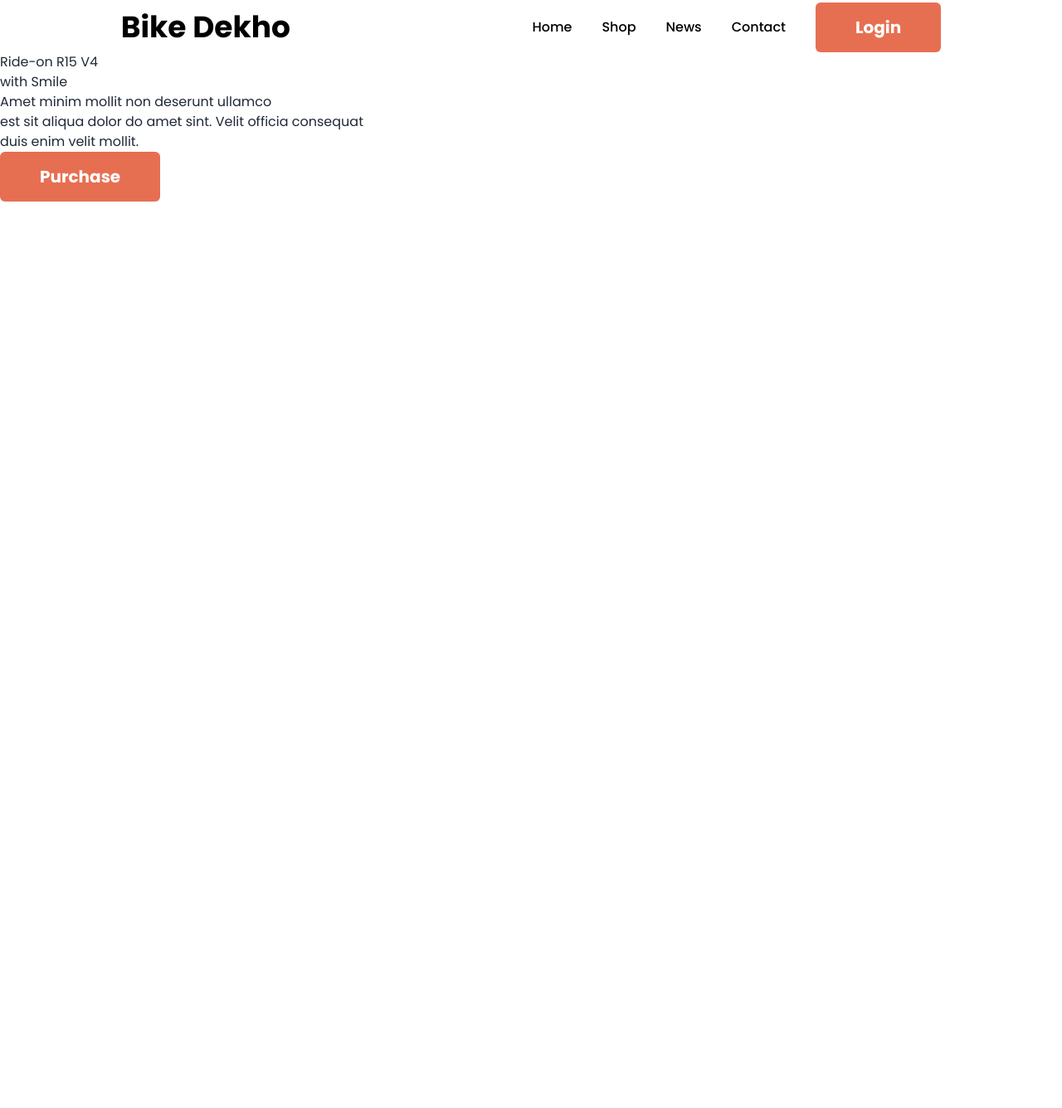
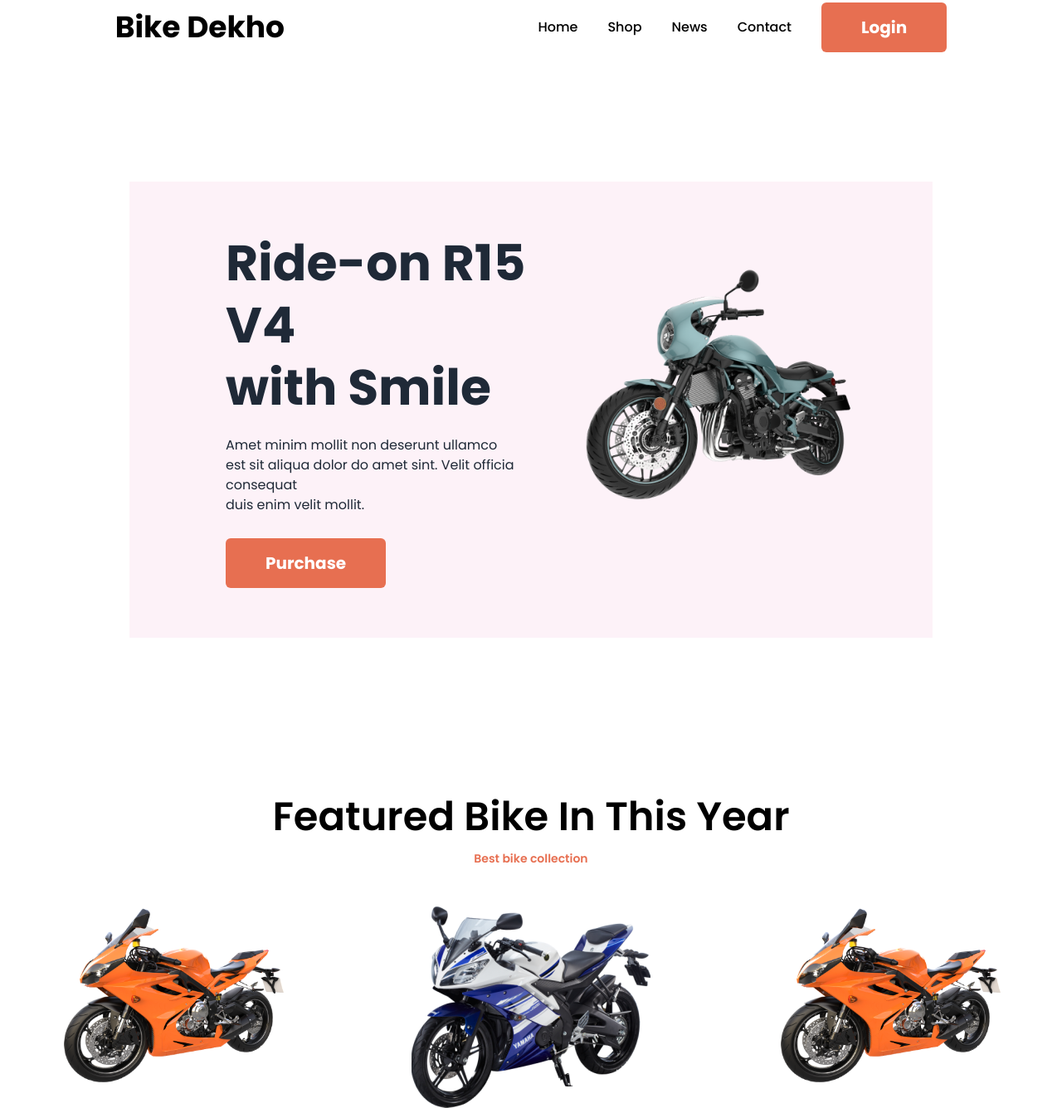
Before and after one commit to tarekibnkhayer/biker-zone-with-daisyui, a plain HTML site: page index.html in a window 1280 px wide. Shown: the part 45-1381 px from the top of the page at 83% size. Before the commit the page ends 800 px from the top, so only its background shows below. Drawn offline with nearby package versions, Linux system fonts and the light colour scheme.

Commit message:
header section done

```diff
--- a/index.html
+++ b/index.html
@@ -26,6 +26,8 @@
             colors: {
               clifford: "#da373d",
               primary: "#E76F51",
+              black: "#000",
+              para: "rgba(0, 0, 0, 0.80)"
 
             },
           },
@@ -42,10 +44,10 @@
     <!-- header -->
     <header>
       <!-- nav section -->
-      <nav class="flex justify-around mt-12 items-center bg-white">
-        <div class="text-[#000] text-4xl font-bold">Bike Dekho</div>
+      <nav class="flex flex-col justify-center items-center gap-7 md:flex-row md:justify-around mt-12 items-center bg-white">
+        <div class="text-[#000] text-4xl font-bold ">Bike Dekho</div>
         <div>
-          <ul class="flex gap-9 items-center">
+          <ul class="flex flex-col md:flex-row gap-9 items-center">
             <li class="text-[#000] text-base font-medium">Home</li>
             <li class="text-[#000] text-base font-medium">Shop</li>
             <li class="text-[#000] text-base font-medium">News</li>
@@ -57,20 +59,30 @@
         </div>
       </nav>
       <!-- banner section -->
-      <section class=" ">
-        <div>
-          <h1>Ride-on R15 V4 <br>with Smile</h1>
-          <p>Amet minim mollit non deserunt ullamco <br>
+      <section class="flex  flex-col md:justify-center items-center lg:flex-row lg:max-w-[1128px] bg-pink-50  lg:max-h-[550px] lg:m-[156px] mt-14 md:p-5 lg:p-24  gap-12">
+        <div class="ml-5">
+          <h1 class="black text-6xl font-bold leading-[75px]">Ride-on R15 V4 <br>with Smile</h1>
+          <p class="para text-base font-light leading-6 mt-5 mb-7">Amet minim mollit non deserunt ullamco <br>
             est sit aliqua dolor do amet sint. Velit officia consequat <br> duis enim velit mollit.</p>
           <button class="rounded-md bg-[#E76F51] px-12 py-4 text-white text-xl font-bold">Purchase</button>
         </div>
-        <div></div>
+        <div class="w-[406px] h-[343px]">
+          <img src="images/slider/bike1.png" alt="" class="w-full ">
+        </div>
       </section>
     </header>
     <!-- main -->
     <main>
       <!-- featured bike section -->
-      <section></section>
+      <section class="mt-48">
+       <div class="flex flex-col justify-center items-center gap-4"> <h2 class="capitalize text-[#000] text-5xl font-semibold">featured bike in this year</h2>
+        <p class="text-primary text-sm font-semibold mb-12">Best bike collection</p></div>
+        <div class="flex flex-col lg:flex-row justify-center items-center gap-36">
+      <div class="w-[288px] h-[243px]"><img src="images/slider/bike3.png" alt=""class="w-full"></div>
+      <div class="w-[288px] h-[243px]"><img src="images/others/feature-bike.png" alt=""class="w-full"></div>
+       <div class="w-[288px] h-[243px]"><img src="images/slider/bike3.png" alt=""class="w-full"></div>
+        </div>
+      </section>
       <!-- latest news -->
       <section></section>
       <!-- happy client -->
```
